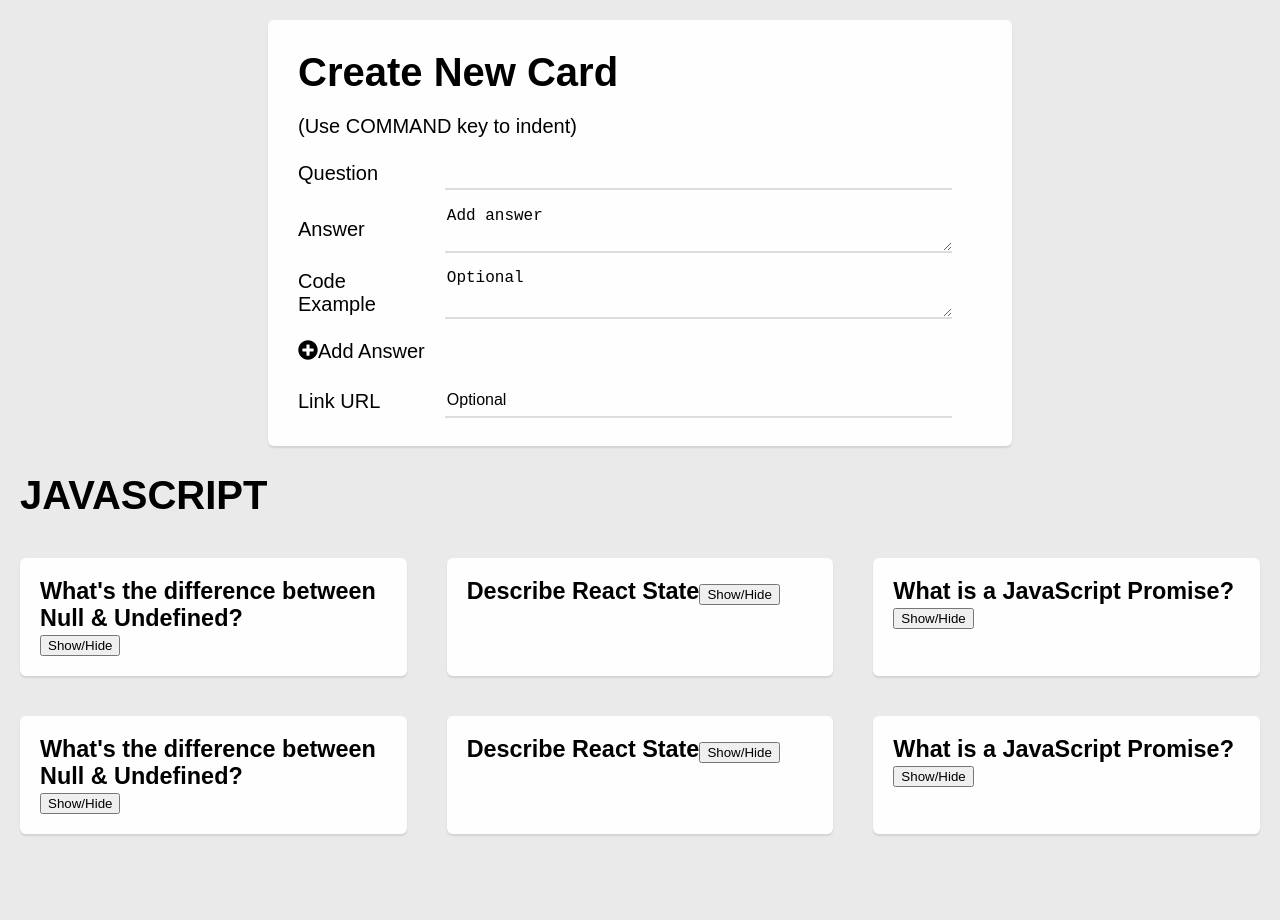
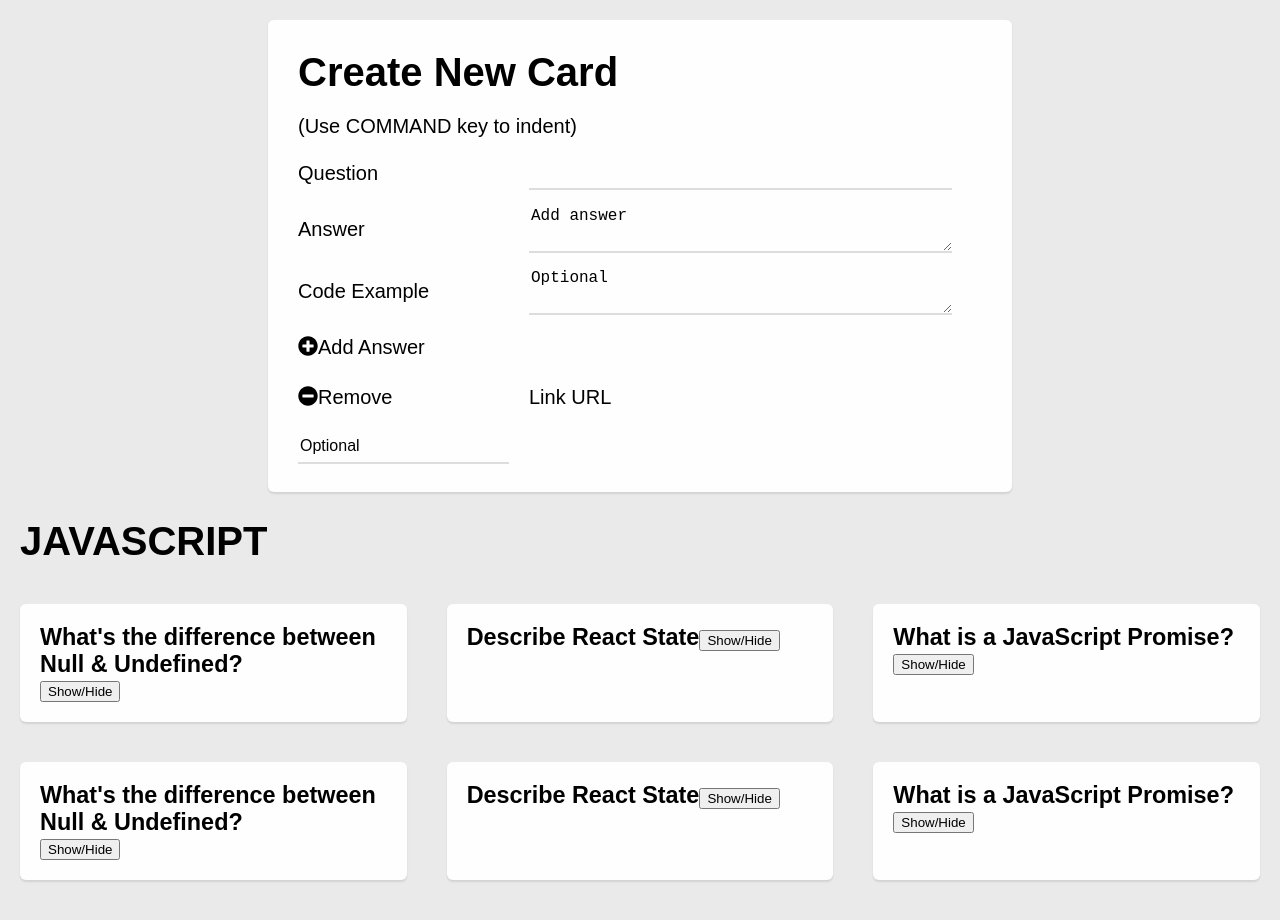
Before and after one commit to ZacharyDinerstein/coding-challenge-app--react, a React (Create React App) app: page / in a window 1280 px wide. Before the commit the page ends 874 px from the top, so only its background shows below. Built offline with nearby package versions, Linux system fonts and the light colour scheme.

Commit message:
Formatting is busted

```diff
--- a/src/components/Button/AddAnswerBtn.js
+++ b/src/components/Button/AddAnswerBtn.js
@@ -9,7 +9,7 @@ const AddAnswerBtn = (props) => {
     props.addAdditionalFields(elemToCreate);
   }
 
-  let classes = props.btnChecked ? "card__checkbox-wrapper hidden" : "card__checkbox-wrapper";
+  let classes = props.addBtnChecked ? "card__checkbox-wrapper hidden" : "card__checkbox-wrapper";
 
   return (
     <>
@@ -20,7 +20,7 @@ const AddAnswerBtn = (props) => {
         <FontAwesomeIcon icon={faPlusCircle} />
         <span>Add Answer</span>
       </div>
-      <div className={classes}></div>
+      <div></div>
     </>
   )
 }
--- /dev/null
+++ b/src/components/Button/RemoveAnswerBtn.js
@@ -0,0 +1,27 @@
+import React from 'react';
+import { FontAwesomeIcon } from '@fortawesome/react-fontawesome';
+import { faMinusCircle } from '@fortawesome/free-solid-svg-icons';
+
+const RemoveAnswerBtn = (props) => {
+
+  const handleBtnClick = (elemToRemove) => {
+    props.hideComponent();
+    props.removeFields(elemToRemove);
+  }
+
+  let classes = props.btnChecked ? "card__button-wrapper hidden" : "card__button-wrapper";
+
+  return (
+    <>
+      <div
+        className={classes}
+        onClick={() => handleBtnClick("answerField")}
+      >
+        <FontAwesomeIcon icon={faMinusCircle} />
+        <span>Remove</span>
+      </div>
+    </>
+  )
+}
+
+export default RemoveAnswerBtn;
--- a/src/components/Card/Card.scss
+++ b/src/components/Card/Card.scss
@@ -88,7 +88,8 @@
     border-right: none;
     font-size: 1.6rem;
   }
-  .card__checkbox-wrapper {
+  .card__button-wrapper {
+    display: inline-block;
     label {
       font-size: 1.2rem;
       margin-right: 0rem;
@@ -96,26 +97,3 @@
     }
   }
 }
-
-  // padding: 1rem;
-  // h1 {
-  //   text-align: center;
-  //   margin-bottom: 1rem;
-  // }
-  // input,
-  // button {
-  //   display: block;
-  // }
-  // .form-control {
-  //   font-size: 1.6rem;
-  // }
-
-// }
-
-// .form-wrapper {
-//   width: 100%;
-//   border-radius: 10px;
-//   overflow: hidden;
-//   background-color: white;
-//   margin-bottom: 2rem;
-// }
--- a/src/components/Form/AnswerAndExampleInputs.js
+++ b/src/components/Form/AnswerAndExampleInputs.js
@@ -1,9 +1,10 @@
 import React, { useState } from 'react';
 import AddAnswerBtn from '../Button/AddAnswerBtn';
+import RemoveAnswerBtn from '../Button/RemoveAnswerBtn';
 
 const AnswerAndExampleInputs = (props) => {
 
-    const [btnChecked, hideComponent] = useState(false);
+    const [addBtnChecked, hideComponent] = useState(false);
 
     let {
         answer,
@@ -34,7 +35,11 @@ const AnswerAndExampleInputs = (props) => {
             <AddAnswerBtn
                 addAdditionalFields={(elemToCreate) => props.addAdditionalFields(elemToCreate)}
                 hideComponent={() => hideComponent(true)}
-                btnChecked={btnChecked}
+                addBtnChecked={addBtnChecked}
+            />
+            <RemoveAnswerBtn
+                hideComponent={() => hideComponent(true)}
+                removeFields={(elemToRemove) => props.removeFields(elemToRemove)}
             />
         </>
     )
--- a/src/components/Form/Form.js
+++ b/src/components/Form/Form.js
@@ -62,6 +62,21 @@ export default class Form extends Component {
       answers: newArray
     })
   }
+
+  removeFields = (elemToRemove) => {
+    let newFields,
+      newArray;
+
+    if (elemToRemove === "answerField") {
+      newFields = { answer: 'Add answer', example: 'Optional' };
+      newArray = [...this.state.answers, newFields];
+    }
+
+    this.setState({
+      answers: newArray
+    })
+  }
+
 
   resetState = () => {
     this.setState({
```
